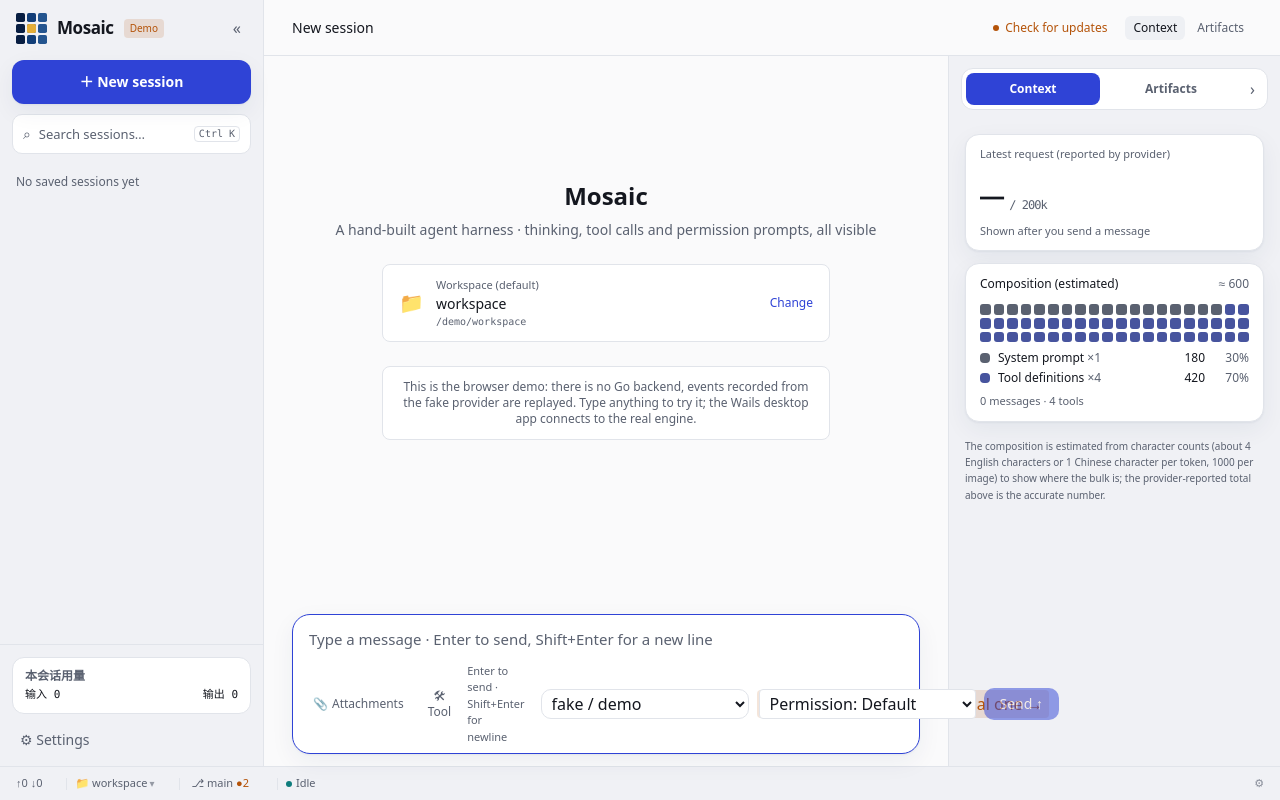
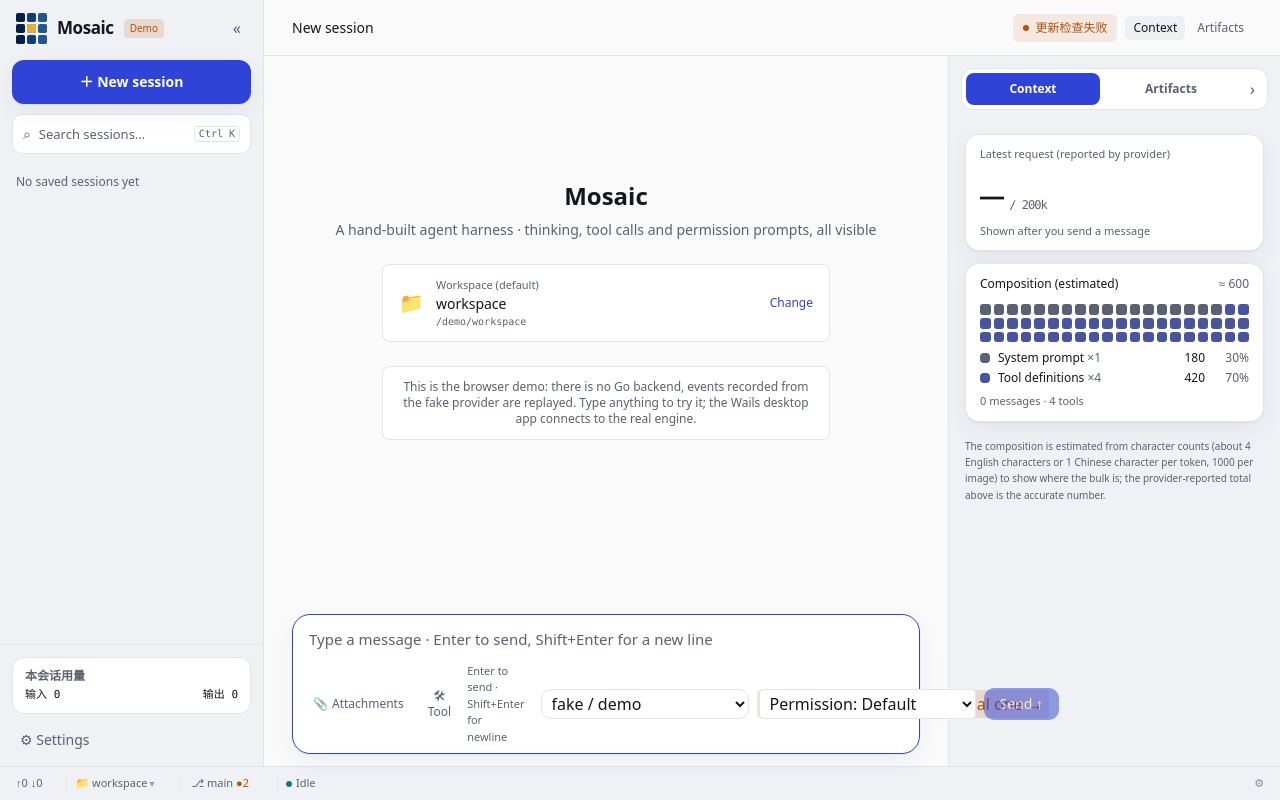
Before and after one commit to crazyjums/mosaic, a React (Vite) app in the folder frontend/: page / in a window 1280 px wide. Built offline with nearby package versions, Linux system fonts and the light colour scheme.

Commit message:
fix(ui): visibly distinguish update-check failures from no update

```diff
--- a/frontend/src/components/UpdateButton.tsx
+++ b/frontend/src/components/UpdateButton.tsx
@@ -13,16 +13,19 @@ export default function UpdateButton() {
 
   const base = "mr-2 inline-flex items-center gap-1.5 rounded-md px-2.5 py-1.5 text-xs";
   if (state === "none") {
-    const failed = autoEnabled && !!autoError && !checking;
+    // 检查失败与禁用状态不是“没更新”。明确显示在标题栏，避免用户误以为检测成功。
+    const reason = autoEnabled ? (info?.disabled || autoError) : "";
+    const failed = !!reason && !checking;
     return (
       <button
-        className={`${base} ${failed ? "text-warn hover:text-fg" : "text-muted hover:text-fg"}`}
+        className={`${base} ${failed ? "bg-warn/10 font-medium text-warn hover:bg-warn/15" : "text-muted hover:text-fg"}`}
         onClick={openDialog}
-        title={failed ? t("自动检查更新失败，点击重试：{reason}", { reason: autoError }) : t("检查更新")}
+        title={failed ? t("更新检查失败：{reason}；点击查看详情", { reason }) : t("检查更新")}
+        aria-label={failed ? t("更新检查失败，点击重试") : t("检查更新")}
         disabled={checking}
       >
         {failed && <span aria-hidden="true" className="h-1.5 w-1.5 rounded-full bg-warn" />}
-        {checking ? t("正在检查…") : t("检查更新")}
+        {checking ? t("正在检查…") : failed ? t("更新检查失败") : t("检查更新")}
       </button>
     );
   }
```
